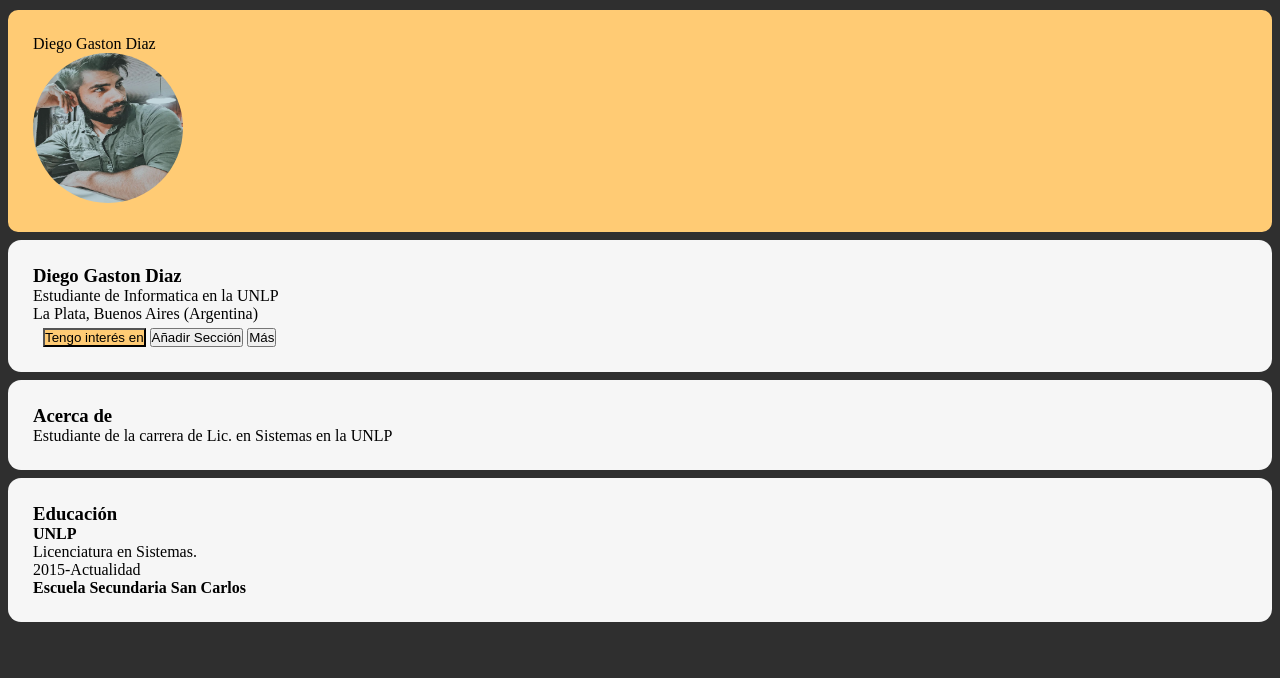
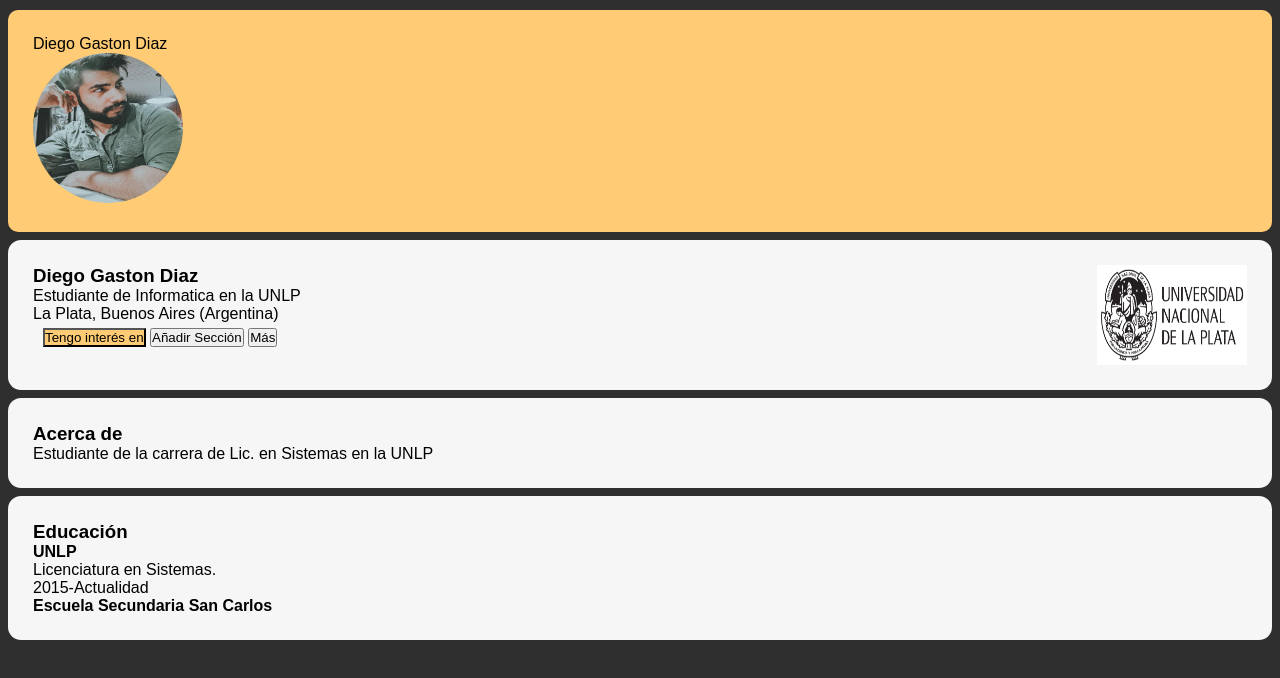
Before and after one commit to Gaston-Diaz/ProyectoAP, a plain HTML site: page index.html in a window 1280 px wide. Drawn offline with Linux system fonts and the light colour scheme.

Commit message:
se agregaron estilos con css

```diff
--- a/index.html
+++ b/index.html
@@ -13,6 +13,7 @@
             </div>
 
             <div id="datos" class="banner">
+                <div>
                     <h3>Diego Gaston Diaz </h3>
                     <p>Estudiante de Informatica en la UNLP</p>
                     <p>La Plata, Buenos Aires (Argentina)</p>
@@ -21,6 +22,8 @@
                         <button>Añadir Sección</button>
                         <button>Más</button>
                     </div>
+                </div>
+                <img src="img/Logo_UNLP.jpg" class="logo">
             </div>
 
             <div id="contenido" class="banner">
--- a/style.css
+++ b/style.css
@@ -1,6 +1,7 @@
 *{
     margin: 0;
     padding: 0;
+    font-family: sans-serif;
 }
 body{
     background-color: #2f2f2f;
@@ -10,6 +11,10 @@ body{
     height: auto;
     margin: 2px auto;
     padding: 8px;
+}
+#datos{
+    display: flex;
+    justify-content: space-between;
 }
 .header{
     padding: 25px;
@@ -32,3 +37,7 @@ body{
     margin-bottom: 8px;
     position: relative;
 }
+.logo{
+    width: 150px;
+    height: 100px;
+}
```
Lines whose indentation alone changed are shown as unchanged.
